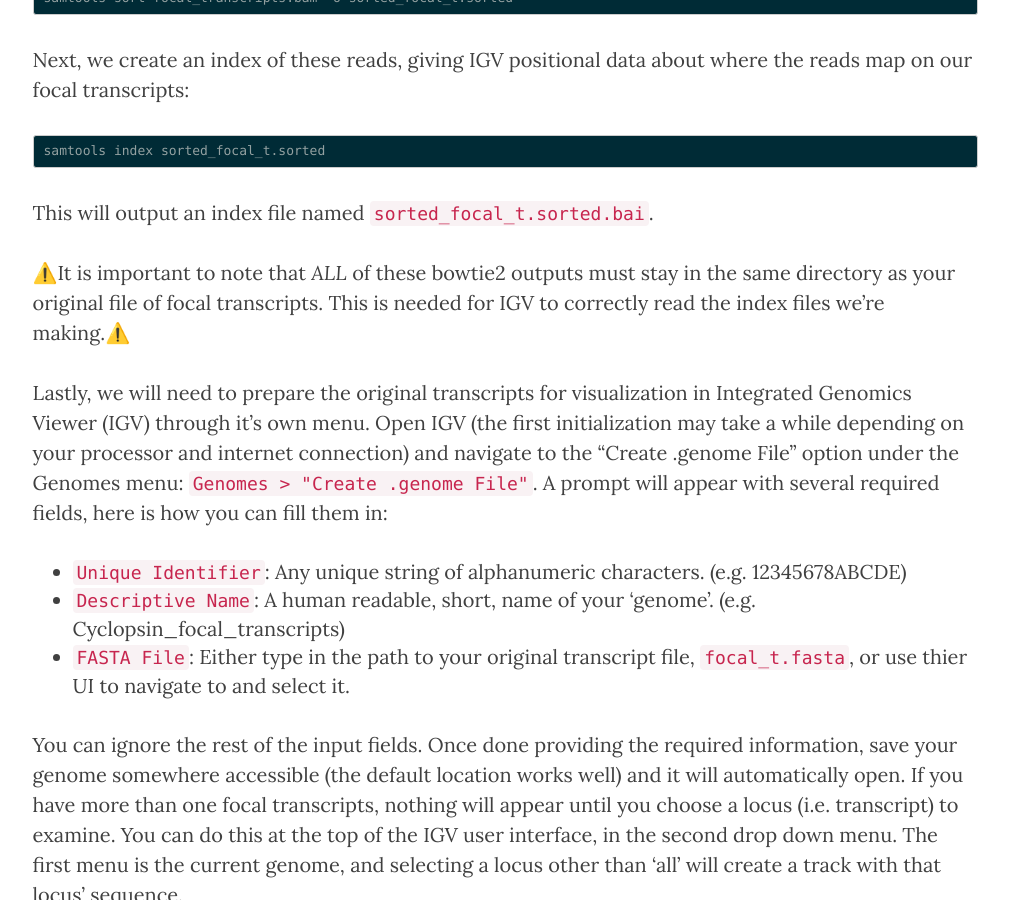
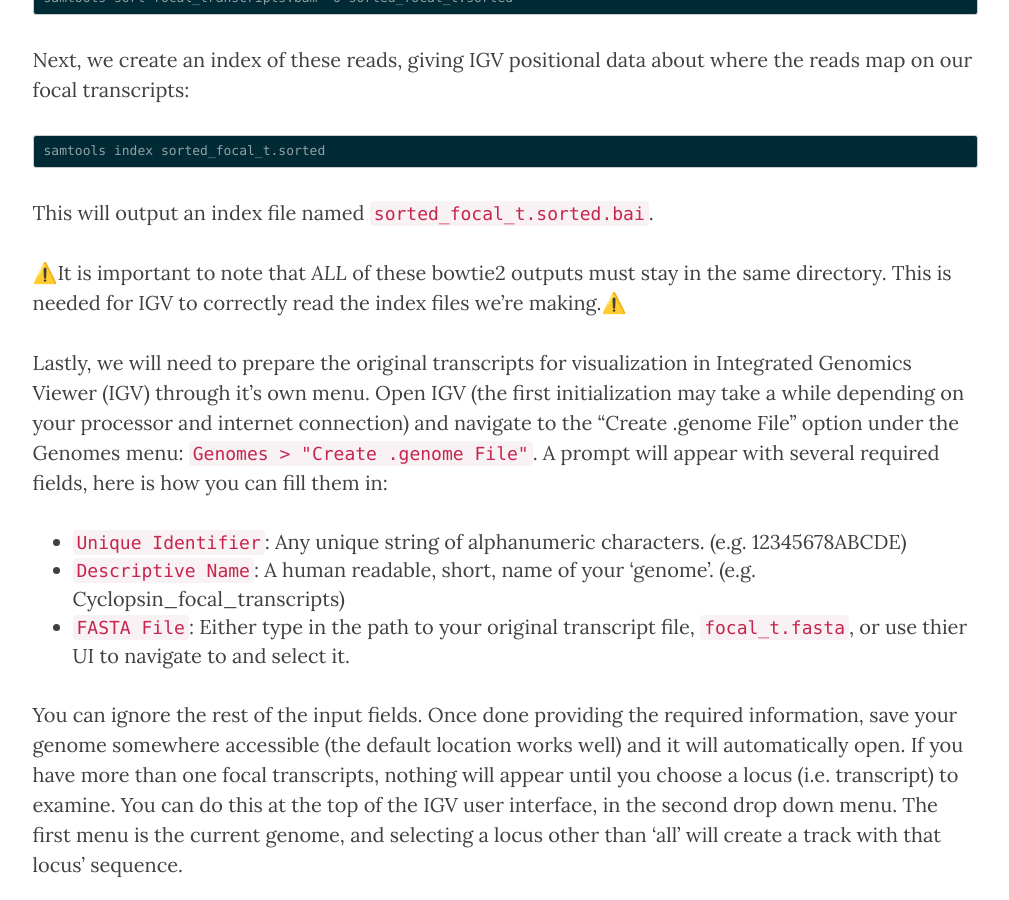
Before and after one commit to A-Swafford/a-swafford.github.io, a Jekyll site: the page built from _posts/2017-03-02-Read_2_transcripts.markdown, in a window 1280 px wide and 900 px high, scrolled down 1483 px. Shown: the whole window, without its empty margins (135-1144 px from the left). Built offline with Jekyll 4.4.1, drawn with Linux system fonts in a browser that asks for light colours; nearby versions of some CDN libraries; emoji names are drawn with the system emoji font; comment, search, counter and statistics services are not loaded.

Commit message:
r2t edits

````diff
--- a/_posts/2017-03-02-Read_2_transcripts.markdown
+++ b/_posts/2017-03-02-Read_2_transcripts.markdown
@@ -41,7 +41,7 @@ samtools index sorted_focal_t.sorted
 ```
 This will output an index file named `sorted_focal_t.sorted.bai`.
 
-:warning:It is important to note that *ALL* of these bowtie2 outputs must stay in the same directory as your original file of focal transcripts. This is needed for IGV to correctly read the index files we're making.:warning:
+:warning:It is important to note that *ALL* of these bowtie2 outputs must stay in the same directory. This is needed for IGV to correctly read the index files we're making.:warning:
 
 Lastly, we will need to prepare the original transcripts for visualization in Integrated Genomics Viewer (IGV) through it's own menu.  Open IGV (the first initialization may take a while depending on your processor and internet connection) and navigate to the "Create .genome File" option under the Genomes menu: `Genomes > "Create .genome File"`.  A prompt will appear with several required fields, here is how you can fill them in:
 * `Unique Identifier`: Any unique string of alphanumeric characters. (e.g. 12345678ABCDE)
````
